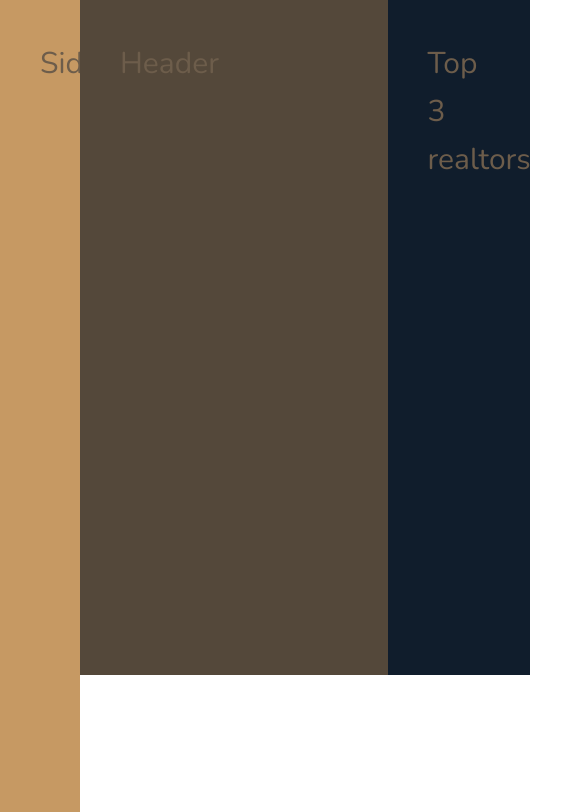
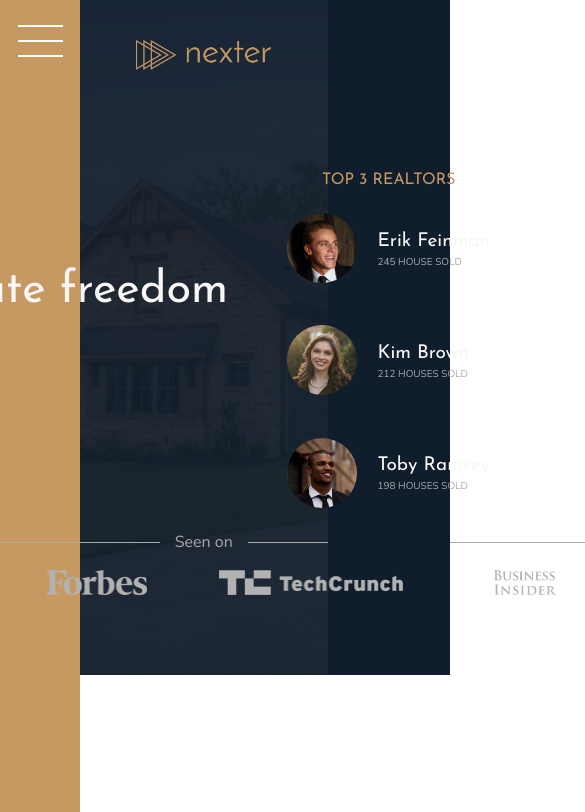
Before and after one commit to NGEddie/Nexter, a website: page index.html in a window 390 px wide. Shown: the top 812 px of the page, 585 px wide, since content can reach past the window. Drawn offline with nearby package versions, Linux system fonts and the light colour scheme.

Commit message:
End of lecture 120 - Styling complete, media queries next

```diff
--- a/index.html
+++ b/index.html
@@ -12,9 +12,46 @@
         <title>nexter &mdash; your home, your freedom</title>
     </head>
     <body class="container">
-        <div class="sidebar">SideBar</div>
-        <header class="header">Header</header>
-        <div class="realtors">Top 3 realtors</div>
+        <div class="sidebar">
+            <button class="nav-btn"></button>
+        </div>
+
+        <header class="header">
+            <img src="./img/logo.png" alt="Nexter Logo" class="header__logo">
+            <h3 class="heading-3">Your own home:</h3>
+            <h1 class="heading-1">The ultimate freedom</h1>
+            <button class="btn header__btn">View our properties</button>
+            <div class="header__seeon-text">Seen on</div>
+            <div class="header__seenon-logos">
+                <img src="./img/logo-bbc.png" alt="Seen on logo 1">
+                <img src="./img/logo-forbes.png" alt="Seen on logo 2">
+                <img src="./img/logo-techcrunch.png" alt="Seen on logo 3">
+                <img src="./img/logo-bi.png" alt="Seen on logo 4">
+            </div>
+        </header>
+
+        <div class="realtors">
+            <h3 class="heading-3">Top 3 Realtors</h3>
+            <div class="realtors__list">
+                <img src="img/realtor-1.jpeg" alt="Realtor 1" class="realtors__img">
+                    <div class="realtor__details">
+                        <h4 class="heading-4 heading-4--light">Erik Feinman</h4>
+                        <p class="realtors__sold">245 House Sold</p>
+                    </div>
+
+                <img src="img/realtor-2.jpeg" alt="Realtor 2" class="realtors__img">
+                    <div class="realtor__details">
+                        <h4 class="heading-4 heading-4--light">Kim Brown</h4>
+                        <p class="realtors__sold">212 Houses Sold</p>
+                    </div>
+
+                <img src="img/realtor-3.jpeg" alt="Realtor 3" class="realtors__img">
+                    <div class="realtor__details">
+                        <h4 class="heading-4 heading-4--light">Toby Ramsey</h4>
+                        <p class="realtors__sold">198 Houses Sold</p>
+                    </div>
+            </div>
+        </div>
 
 
         <section class="features">
--- a/sass/_base.sass
+++ b/sass/_base.sass
@@ -37,6 +37,6 @@ body
   grid-template-rows: 80vh min-content 40vw repeat(3, min-content)
   grid-template-columns: [sidebar-start] 8rem [sidebar-end full-start] minmax(6rem,1fr) [center-start] repeat(8, [col-start] minmax(min-content, 14rem) [col-end]) [center-end] minmax(6rem, 1fr) [full-end]
 
-  & > *
-    padding: 40px
-    font-size: 3rem
+  // & > *
+  //   padding: 40px
+  //   font-size: 3rem
--- a/sass/_header.sass
+++ b/sass/_header.sass
@@ -2,3 +2,49 @@
   background-color: $color-grey-dark-1
   grid-column: full-start / col-end 6
   grid-row: 1 / 2
+  background-image: linear-gradient(rgba($color-secondary, 0.93), rgba($color-secondary,.93)),url(../img/hero.jpeg)
+  background-size: cover
+  background-position: center
+  padding: 8rem
+  padding-top: 4rem
+
+
+  display: grid
+  grid-template-rows: 1fr min-content 6rem  1fr
+  grid-template-columns: max-content
+  grid-row-gap: 1.5rem
+  justify-content: center
+
+  &__logo
+    height: 3rem
+    justify-self: center
+
+  &__btn
+    align-self: start
+    justify-self: start
+
+  &__seeon-text
+    display: grid
+    grid-template-columns: 1fr max-content 1fr
+    grid-column-gap: 1.5rem
+    align-items: center
+
+    font-size: 1.6rem
+    color: $color-grey-light-2
+
+    &::before,
+    &::after
+      content: ""
+      height: 1px
+      display: block
+      background-color: currentColor
+
+  &__seenon-logos
+    display: grid
+    grid-template-columns: repeat(4,1fr)
+    grid-column-gap: 3rem
+    justify-items: center
+
+    img
+      height: 2.5em
+      filter: brightness(70%)
--- a/sass/_realtors.sass
+++ b/sass/_realtors.sass
@@ -2,3 +2,27 @@
   background-color: $color-secondary
   grid-column: col-start 7 / full-end
   grid-row: 1 / 2
+  padding: 3rem
+
+  display: grid
+  align-content: center
+  justify-content: center
+  grid-row-gap: 2rem
+  justify-items: center
+
+  &__list
+    display: grid
+    grid-template-columns: min-content max-content
+    grid-column-gap: 2rem
+    grid-row-gap: 5vh
+    align-items: center
+
+  &__img
+    width: 7rem
+    border-radius: 50%
+    display: block
+
+  &__sold
+    text-transform: uppercase
+    color: $color-grey-light-2
+    margin-top: -3px
--- a/sass/_sidebar.sass
+++ b/sass/_sidebar.sass
@@ -1,4 +1,30 @@
 .sidebar
   background-color: $color-primary
-  grid-column: sidebar-start / sidebar-end
+  grid-column: 1 / 2
   grid-row: 1 / -1
+
+  display: flex
+  justify-content: center
+
+.nav-btn
+  border: none
+  border-radius: 0
+
+  background-color: #ffffff
+  height: 2px
+  width: 4.5rem
+  margin-top: 4rem
+
+  &::before,
+  &::after
+    background-color: #ffffff
+    height: 2px
+    width: 4.5rem
+    content: ""
+    display: block
+
+  &::before
+    transform: translateY(-1.5rem)
+
+  &::after
+    transform: translateY(1.3rem)
--- a/sass/_typography.sass
+++ b/sass/_typography.sass
@@ -4,6 +4,9 @@
 
 .heading-1
   @extend %heading
+  font-size: 4.5rem
+  color: $color-grey-light-1
+  line-height: 1
 
 
 .heading-2
```
Also changed, not shown: css/style.css.
